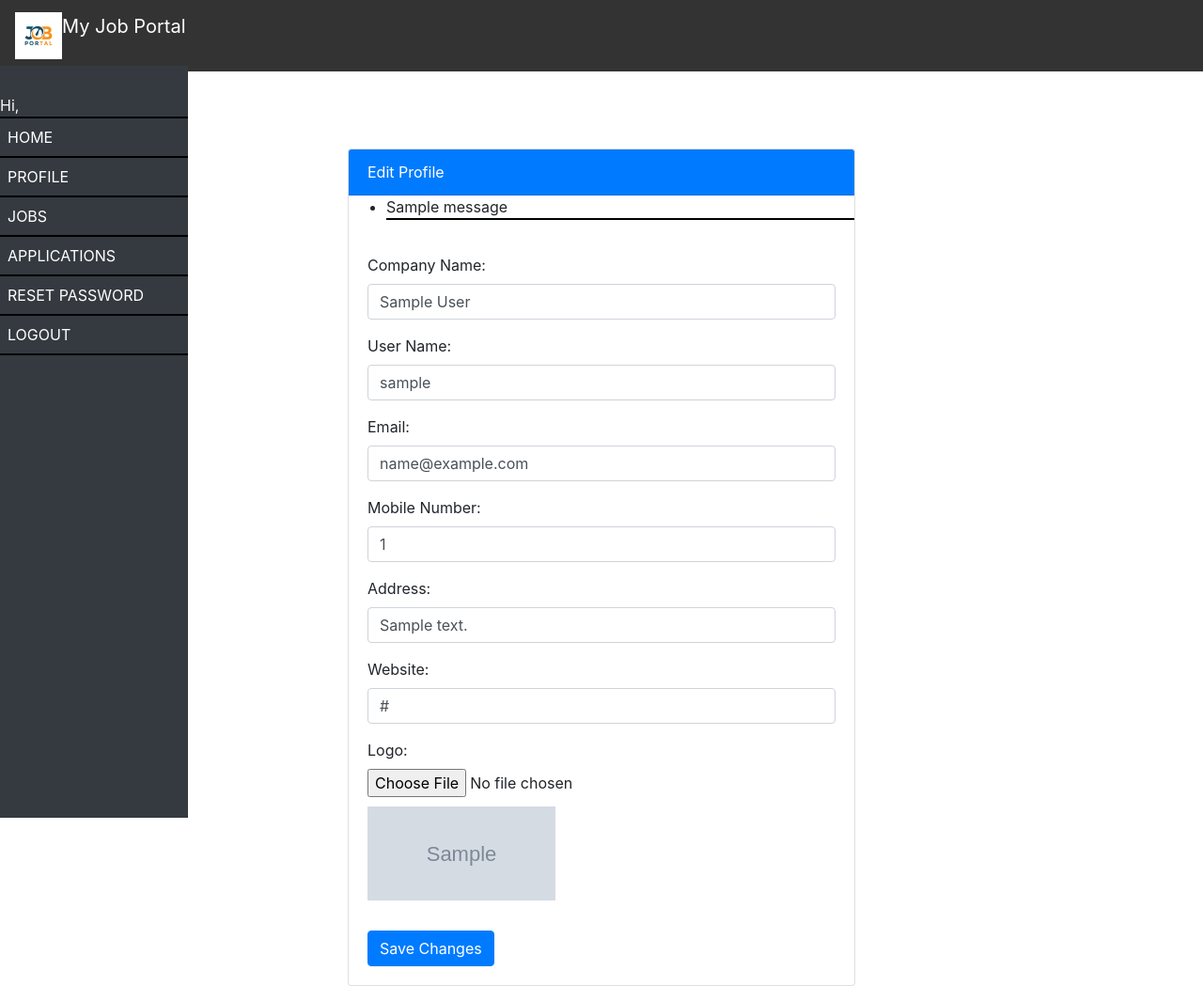
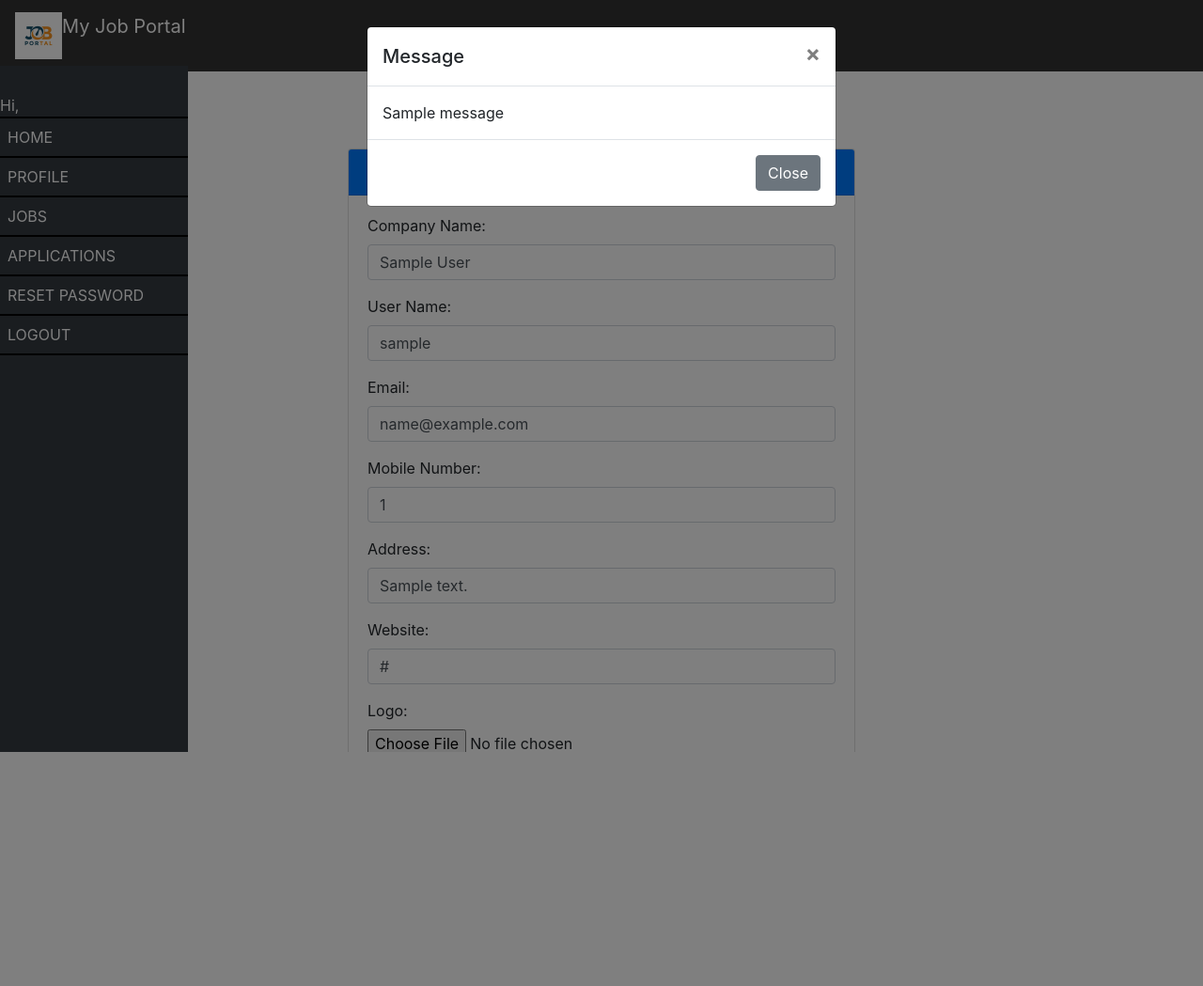
Before and after one commit to jyotsnasabu/modify, a Django app: page /emp_edit_profilepage/1 in a window 1280 px wide. Shown: the whole page at 94% size. After the commit the page ends 800 px from the top, so only its background shows below. Run offline with Django 5.2, Linux system fonts and the light colour scheme; tables that the repository leaves empty hold one stand-in row (values such as "Sample post"); grey boxes marked "Sample" are stand-in pictures; one stand-in notice (Sample message) is shown.

Commit message:
javscript was embedded with messages and modal

```diff
--- a/jobportalapp/views.py
+++ b/jobportalapp/views.py
@@ -45,7 +45,7 @@ def login1(request):
                 try:
                     employer = Employee.objects.get(user=user)
                     request.session['employer_id'] = employer.id  # Store employer ID in session
-                    messages.info(request, f'Welcome {username}')
+                    # messages.info(request, f'Welcome {username}')
                     return redirect('employeer_home')
                 except Employee.DoesNotExist:
                     messages.error(request, 'Employer profile not found.')
@@ -336,11 +336,11 @@ def employeer_home(request):
         return HttpResponse("Unauthorized", status=401)
 
     employer = get_object_or_404(Employee, id=employer_id)
-    jobs = Job.objects.filter(user=employer)
-    applications = JobApplication.objects.filter(job__in=jobs)
+    # jobs = Job.objects.filter(user=employer)
+    # applications = JobApplication.objects.filter(job__in=jobs)
     applications = JobApplication.objects.filter(job__companyname=employer.companyname)
-    pending_applications_count = applications.filter(is_accepted=False, is_rejected=False).count()
-    return render(request, 'employeer_home.html', {'applications': applications,'pending_applications_count': pending_applications_count})
+    # pending_applications_count = applications.filter(is_accepted=False, is_rejected=False).count()
+    return render(request, 'employeer_home.html', {'applications': applications})
 
 def admin_approve(request):
     if request.method == 'POST':
@@ -428,48 +428,50 @@ def emp_editprofile(request, pk):
         new_username = request.POST.get('username')
         new_email = request.POST.get('email')
         mobile = request.POST.get('mobile1')
+
+        # Validation checks
         if not new_username.isalnum():
             messages.error(request, "Username should be alphanumeric.")
+            return render(request, 'emp_edit_profile.html', {'emp': emp})
         elif CustomUser.objects.filter(username=new_username).exists():
             messages.error(request, "Username is already taken.")
+            return render(request, 'emp_edit_profile.html', {'emp': emp})
         elif CustomUser.objects.filter(email=new_email).exists():
             messages.error(request, "Email is already taken.")
-        else:
-            emp.companyname = request.POST.get('companyname')
-            emp.user.username = new_username
-            emp.user.first_name = request.POST.get('firstname')
-            emp.user.last_name = request.POST.get('lastname')
-            emp.user.email = request.POST.get('email')
-            emp.mobile = request.POST.get('mobile1')
-            emp.address = request.POST.get('address')
-            emp.website = request.POST.get('website')
+            return render(request, 'emp_edit_profile.html', {'emp': emp})
+        elif not re.match(r'^[0-9]{10}$', mobile):
+            messages.error(request, "Mobile number must be 10 digits.")
+            return render(request, 'emp_edit_profile.html', {'emp': emp})
+        elif not re.match(r'^[^@ \t\r\n]+@[^@ \t\r\n]+\.[^@ \t\r\n]+$', new_email):
+            messages.error(request, "Please enter a valid email address.")
+            return render(request, 'emp_edit_profile.html', {'emp': emp})
 
-            if 'logo' in request.FILES:
-                try:
-                    # Check if the employer has an existing logo
-                    if emp.logo:
-                        # If there's an existing logo, remove it
-                        os.remove(emp.logo.path)
-                        print("Existing image removed successfully")
-                except Exception as e:
-                    print("Error removing existing image:", e)
+        # If all validations pass, update the employee data
+        emp.companyname = request.POST.get('companyname')
+        emp.user.username = new_username
+        emp.user.first_name = request.POST.get('firstname')
+        emp.user.last_name = request.POST.get('lastname')
+        emp.user.email = new_email
+        emp.mobile = mobile
+        emp.address = request.POST.get('address')
+        emp.website = request.POST.get('website')
 
-                # Assign the new logo
-                emp.logo = request.FILES['logo']
+        # Handling logo upload
+        if 'logo' in request.FILES:
+            try:
+                if emp.logo:
+                    os.remove(emp.logo.path)  # Remove existing logo
+                    print("Existing image removed successfully")
+            except Exception as e:
+                print("Error removing existing image:", e)
 
-        if not re.match(r'^[0-9]{10}$', mobile):
-            messages.error(request, "Mobile number must be 10 digits.")
-            return render(request, 'emp_edit_profile.html')
-        # Email validation (must be valid and end with .com)
-        if not re.match(r'^[^@ \t\r\n]+@[^@ \t\r\n]+\.[^@ \t\r\n]+$', new_email):
-            messages.error(request, "Please enter a valid email address.")
-            return render(request, 'emp_edit_profile.html')
-
+            emp.logo = request.FILES['logo']
 
         emp.user.save()  # Save the related user instance
-        emp.save()  # Save the employer instance with the new logo
+        emp.save()  # Save the employer instance with the new data
 
     return render(request, 'emp_edit_profile.html', {'emp': emp})
+
 
 @login_required
 def password_reset_form(request):
--- a/templates/emp_edit_profile.html
+++ b/templates/emp_edit_profile.html
@@ -11,7 +11,7 @@
   <script src="https://cdn.jsdelivr.net/npm/bootstrap@4.6.2/dist/js/bootstrap.bundle.min.js"></script>
   <style>
     @media (min-width:992px) {
-          .navbar-brand{
+      .navbar-brand {
         height: 60px;
         width: 60px;
       }
@@ -33,30 +33,29 @@
         height: 100%;
         background-color: #f8f8f8;
         overflow-y: auto;
-                padding-top: 30px
+        padding-top: 30px;
       }
-              li{
+      li {
         border-bottom: 2px solid black;
-
       }
-              li:hover{
+      li:hover {
         background-color: rgb(100, 105, 100);
       }
-             .content{
+      .content {
         position: fixed;
-               margin-left:200px;
-               margin-top:150px;
+        margin-left: 200px;
+        margin-top: 150px;
         overflow-x: hidden;
       }
-             .align{
+      .align {
         margin-left: 280px;
       }
       .pending-count {
         color: red;
       }
-            .card{
-              position:relative;
-              top:110px;
+      .card {
+        position: relative;
+        top: 110px;
       }
     }
   </style>
@@ -65,59 +64,52 @@
   <nav class="navbar navbar-expand-lg navbar-custom fixed-top">
     <img class="img-fluid" height="40" width="50" src="{% static 'images/logo.jpg' %}" alt="">
     <a class="navbar-brand" href="">My Job Portal</a>
-
     <button class="navbar-toggler" type="button" data-toggle="collapse" data-target="#navbarSupportedContent" aria-controls="navbarSupportedContent" aria-expanded="false" aria-label="Toggle navigation">
       <span class="navbar-toggler-icon"></span>
     </button>
-
     <div class="collapse navbar-collapse" id="navbarSupportedContent">
       <ul class="navbar-nav mr-auto flex-column vertical-nav bg-dark ">
         <li class="nav-item" style="color:#f8f8f8;">
           Hi, {{ user.username }}
         </li>
         <li class="nav-item">
-
-                <a  class="nav-link" href="{% url 'employeer_home' %}">HOME</a>
+          <a class="nav-link" href="{% url 'employeer_home' %}">HOME</a>
         </li>
         <li class="nav-item">
-              <a class="nav-link"href="{% url 'emp_view_profile' %}">PROFILE</a>
+          <a class="nav-link" href="{% url 'emp_view_profile' %}">PROFILE</a>
         </li>
         <li class="nav-item">
           <a class="nav-link" style="list-style-type: none;" href="{% url 'jobs' %}">JOBS</a>
         </li>
         <li class="nav-item">
-              <a class="nav-link"href="{% url 'emp_application' %}">APPLICATIONS</a>
+          <a class="nav-link" href="{% url 'emp_application' %}">APPLICATIONS</a>
         </li>
-
         <li class="nav-item">
-                <a class="nav-link"href="{% url 'password_reset_form' %}">RESET PASSWORD</a>
+          <a class="nav-link" href="{% url 'password_reset_form' %}">RESET PASSWORD</a>
         </li>
-
         <li class="nav-item">
-           <a class="nav-link"href="{% url 'logout' %}">LOGOUT</a>
+          <a class="nav-link" href="{% url 'logout' %}">LOGOUT</a>
         </li>
       </ul>
-
     </div>
   </nav>
 
   <div class="container mt-5">
-
     <div class="row">
       <div class="col-md-6 offset-md-3">
         <div class="card">
           <div class="card-header bg-primary text-white">
             Edit Profile
           </div>
+          <div class="card-body">
             {% if messages %}
-          <ul class="messages">
+              <div id="messages" style="display: none;">
                 {% for message in messages %}
-                  <li{% if message.tags %} class="{{ message.tags }}"{% endif %}>{{ message }}</li>
+                  <span class="alert-message" data-message="{{ message }}"></span>
                 {% endfor %}
-          </ul>
+              </div>
             {% endif %}
 
-          <div class="card-body">
             <form action="{% url 'emp_editprofile' emp.pk %}" method="post" enctype="multipart/form-data">
               {% csrf_token %}
               <div class="form-group">
@@ -128,21 +120,13 @@
                 <label for="username">User Name:</label>
                 <input type="text" class="form-control" id="username" name="username" value="{{ emp.user.username }}">
               </div>
-              <!-- <div class="form-group">
-                <label for="username">First Name:</label>
-                <input type="text" name="firstname" placeholder="First Name" required value="{{ emp.user.first_name }}">
-            </div>
-            <div class="form-group">
-              <label for="username">Last Name:</label>
-                <input type="text" name="lastname" placeholder="Last Name" required value="{{ emp.user.last_name }}">
-            </div> -->
               <div class="form-group">
                 <label for="email">Email:</label>
                 <input type="email" class="form-control" id="email" name="email" value="{{ emp.user.email }}">
               </div>
               <div class="form-group">
                 <label for="mobile">Mobile Number:</label>
-                <input type="number" class="form-control" id="mobile" name="mobile1" pattern="[0-9]{10}" value="{{ emp.mobile }}">
+                <input type="text" class="form-control" id="mobile" name="mobile1" value="{{ emp.mobile }}">
               </div>
               <div class="form-group">
                 <label for="address">Address:</label>
@@ -155,16 +139,57 @@
               <div class="form-group">
                 <label for="logo">Logo:</label>
                 <input type="file" class="form-control-file" id="logo" name="logo">
+                {% if emp.logo %}
                   <img src="{{ emp.logo.url }}" alt="Company Logo" style="height:100px; width:200px; margin-top: 10px;">
+                {% endif %}
               </div>
-              <!-- <button type="submit" class="btn btn-primary">Save Changes</button> -->
+              <button type="submit" class="btn btn-primary">Save Changes</button>
+              <button type="button" class="btn btn-primary" id="clickMeButton">Click Me</button>
             </form>
-            <a href="{% url 'emp_view_profile' %}" class="btn btn-primary mt-3">Save Changes</a>
           </div>
         </div>
       </div>
     </div>
   </div>
 
+  <!-- Modal -->
+  <div class="modal fade" id="messageModal" tabindex="-1" role="dialog" aria-labelledby="messageModalLabel" aria-hidden="true">
+    <div class="modal-dialog" role="document">
+      <div class="modal-content">
+        <div class="modal-header">
+          <h5 class="modal-title" id="messageModalLabel">Message</h5>
+          <button type="button" class="close" data-dismiss="modal" aria-label="Close">
+            <span aria-hidden="true">&times;</span>
+          </button>
+        </div>
+        <div class="modal-body" id="modalMessageBody">
+        </div>
+        <div class="modal-footer">
+          <button type="button" class="btn btn-secondary" data-dismiss="modal">Close</button>
+        </div>
+      </div>
+    </div>
+  </div>
+
+  <script>
+    $(document).ready(function() {
+      // Show alert message when the "Click Me" button is clicked
+      $('#clickMeButton').click(function() {
+        showModal('The button was clicked');
+      });
+
+      // Show all messages as modal popups
+      $('.alert-message').each(function() {
+        var message = $(this).data('message');
+        showModal(message);
+      });
+
+      // Function to show modal with message
+      function showModal(message) {
+        $('#modalMessageBody').text(message);
+        $('#messageModal').modal('show');
+      }
+    });
+  </script>
 </body>
 </html>
--- a/templates/seeker_home.html
+++ b/templates/seeker_home.html
@@ -20,7 +20,7 @@
         .job-details { flex-grow: 1; }
         .apply-button { margin-left: 20px; }
         .no-results { margin-top: 10px; color: red; }
-        .navbar-custom { background-color: #052c53; }
+        .navbar-custom { background-color: #333; }
         .navbar-custom .navbar-brand, .navbar-custom .nav-link { color: #ffffff; }
         .navbar-custom .nav-link:hover { color: #f8f9fa; }
         .navbar-toggler { border: none; }
```
Also changed, not shown: templates/user_profile.html (+10 -5 lines). Lines whose indentation alone changed are shown as unchanged.
